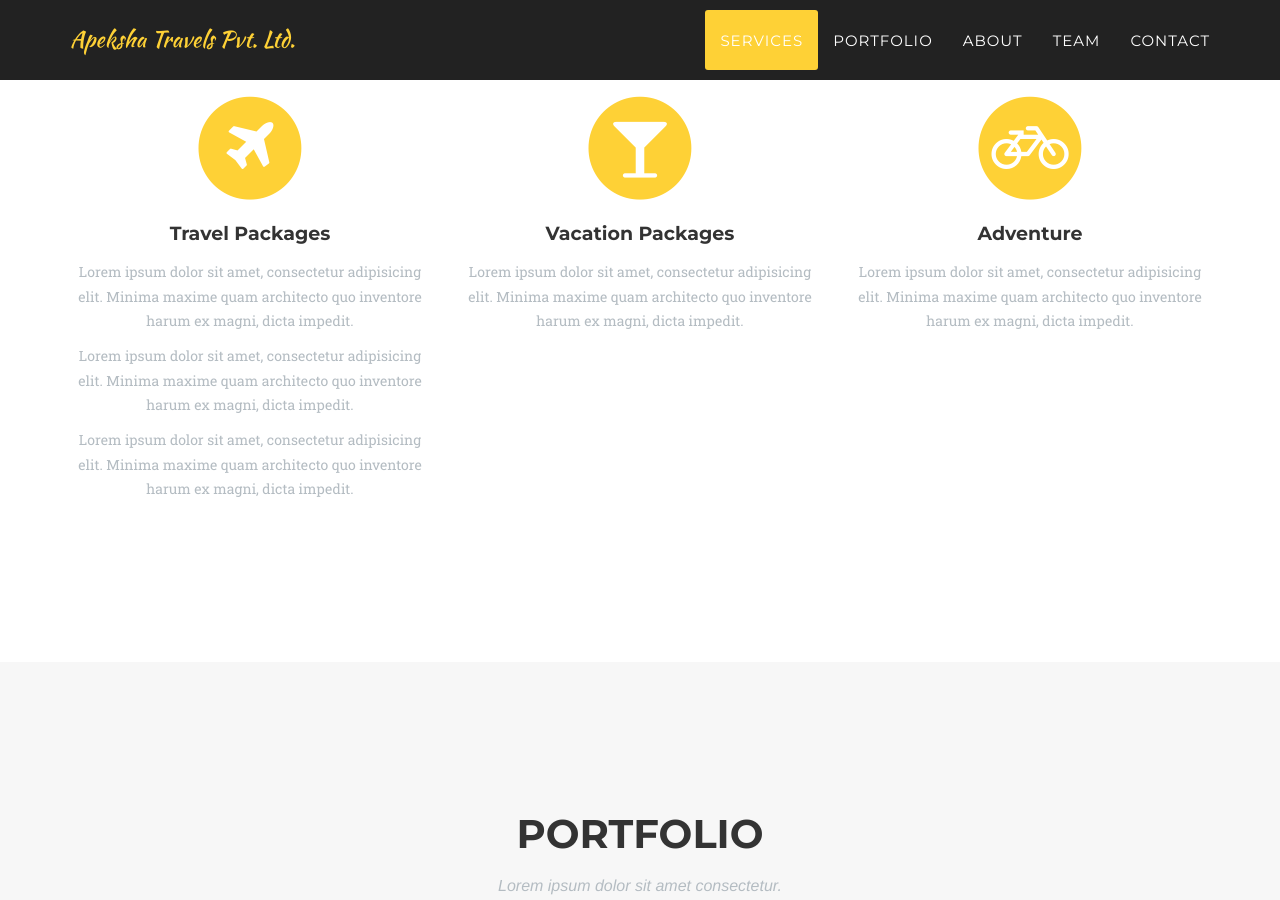
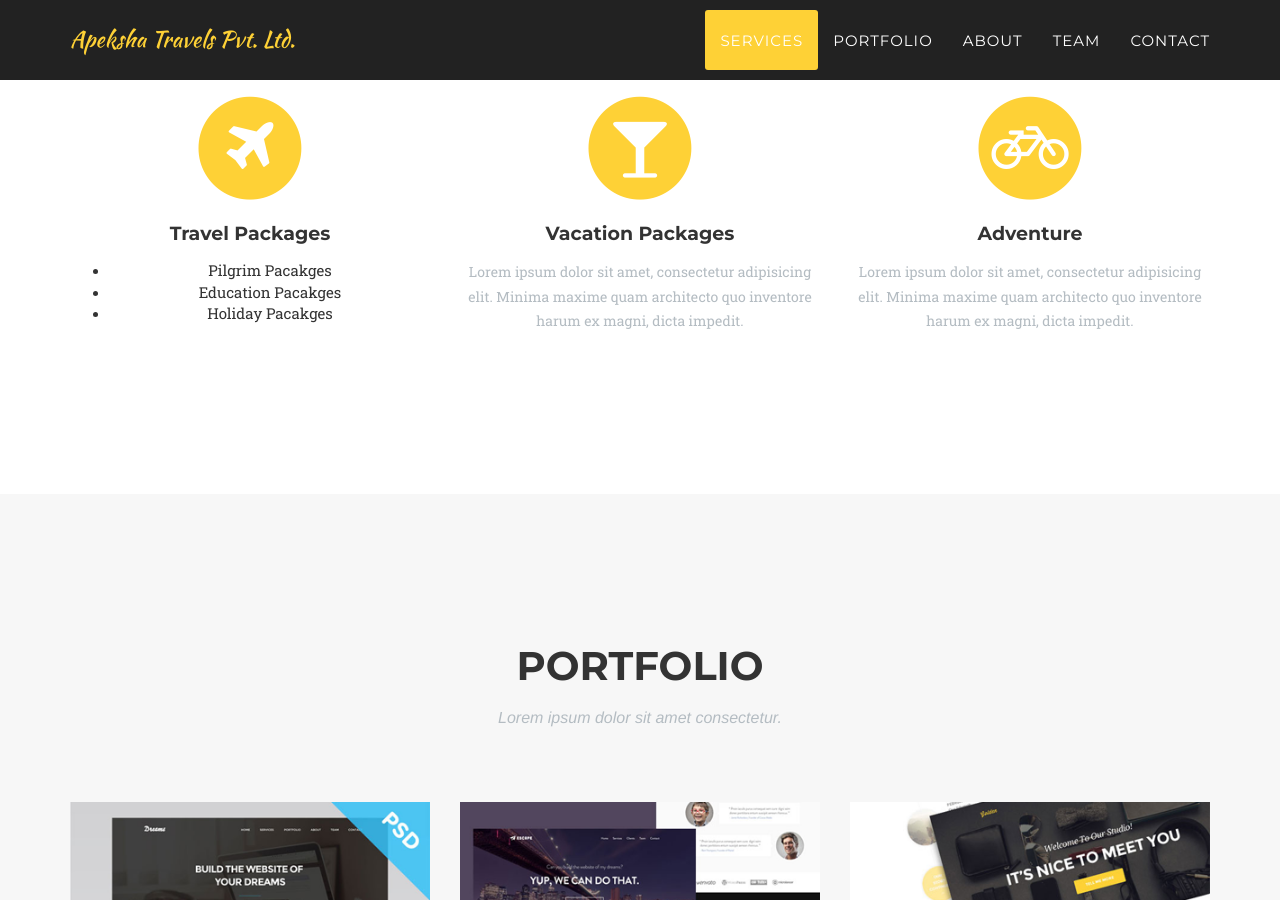
Before and after one commit to gauravmanandhar/apekshatravels.com.np, a Jekyll site: the page built from index.html, in a window 1280 px wide and 900 px high, scrolled down 976 px. Built offline with Jekyll 4.4.1, drawn with Linux system fonts in a browser that asks for light colours; some web fonts are replaced.

Commit message:
Added packages list

```diff
--- a/_includes/services.html
+++ b/_includes/services.html
@@ -14,9 +14,11 @@
                         <i class="fa fa-plane fa-stack-1x fa-inverse"></i>
                     </span>
                     <h4 class="service-heading">Travel Packages</h4>
-                    <p class="text-muted">Lorem ipsum dolor sit amet, consectetur adipisicing elit. Minima maxime quam architecto quo inventore harum ex magni, dicta impedit.</p>
-                    <p class="text-muted">Lorem ipsum dolor sit amet, consectetur adipisicing elit. Minima maxime quam architecto quo inventore harum ex magni, dicta impedit.</p>
-                    <p class="text-muted">Lorem ipsum dolor sit amet, consectetur adipisicing elit. Minima maxime quam architecto quo inventore harum ex magni, dicta impedit.</p>
+                    <p class="text-muted">
+                    <ul><li>Pilgrim Pacakges</li>
+                    <li>Education Pacakges</li>
+                    <li>Holiday Pacakges</li></ul>
+                    </p>
                 </div>
                 <div class="col-md-4">
                     <span class="fa-stack fa-4x">
```
